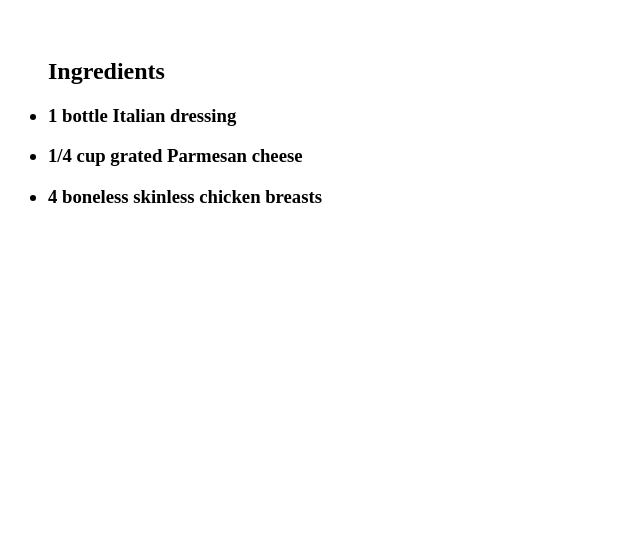
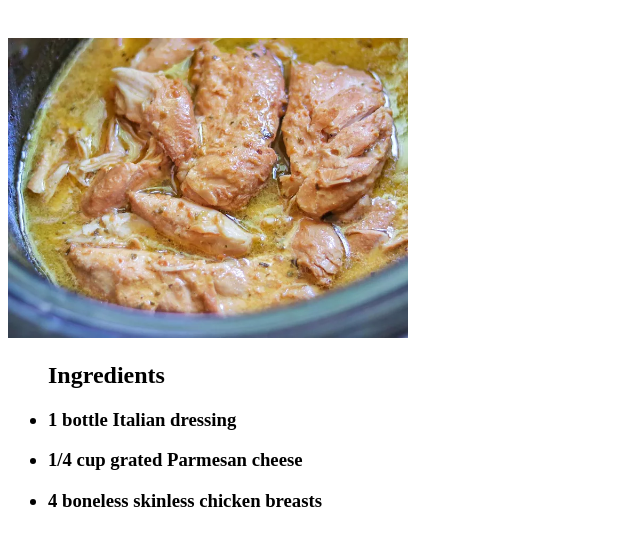
Before and after one commit to Jaimem23/odin-recipies, a plain HTML site: page recipes/italian_chicken.html in a window 1280 px wide. Shown: the part 60-606 px from the top of the page, without its empty margins (0-640 px from the left). Drawn offline with Linux system fonts and the light colour scheme.

Commit message:
Add a directory for images
Add a directory for images and add one to the page. Looks better

```diff
--- a/recipes/italian_chicken.html
+++ b/recipes/italian_chicken.html
@@ -8,6 +8,8 @@
 <body>
     <h1><strong> Italian Chicken</strong></h1><br>
 
+    <img src="../images/italian-chicken.webp" widht="300" height="300">
+
     <ul><h2>Ingredients</h2>
         <h3><li>1 bottle Italian dressing</li></h3>
         <h3><li>1/4 cup grated Parmesan cheese</li></h3>
```
Also changed, not shown: images/italian-chicken.webp (added).
